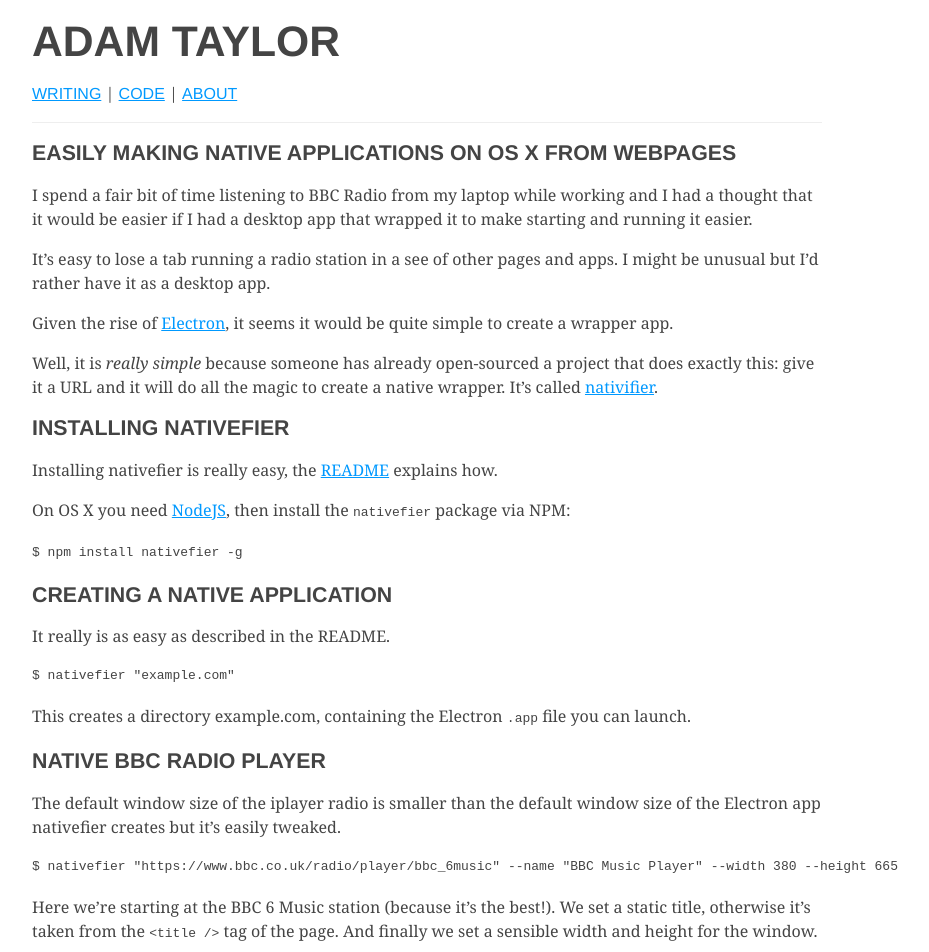
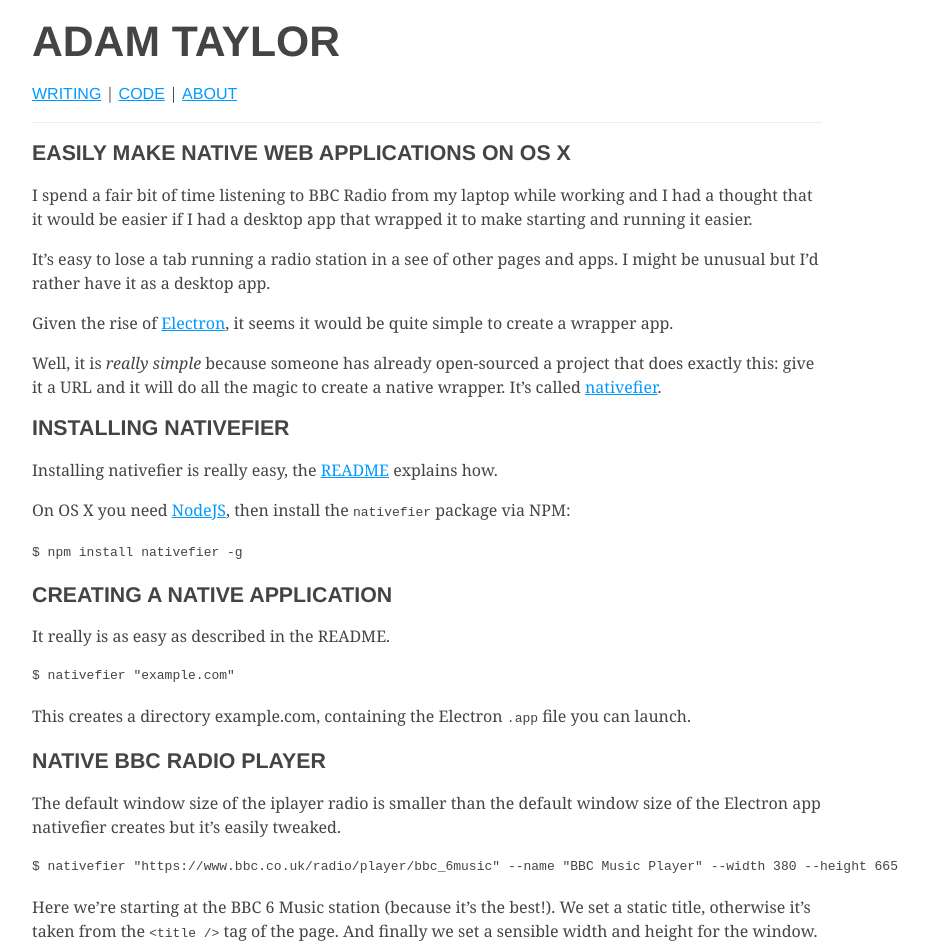
Before and after one commit to adamtaylor/adamtaylor.github.io, a Jekyll site: the page built from _posts/2018-07-18-native-web-applications-os-x.md, in a window 1280 px wide. Shown: the top 952 px of the page, without its empty margins (213-1142 px from the left). Built offline with Jekyll 4.4.1, drawn with Linux system fonts in a browser that asks for light colours.

Commit message:
Title tweak and fix (?) image link

```diff
--- a/_posts/2018-07-18-native-web-applications-os-x.md
+++ b/_posts/2018-07-18-native-web-applications-os-x.md
@@ -1,6 +1,6 @@
 ---
 layout: post
-title: Easily making native applications on OS X from webpages
+title: Easily make native web applications on OS X
 ---
 
 I spend a fair bit of time listening to BBC Radio from my laptop while working
@@ -15,7 +15,7 @@
 
 Well, it is _really simple_ because someone has already open-sourced a project
 that does exactly this: give it a URL and it will do all the magic to create a
-native wrapper. It's called [nativifier](https://github.com/jiahaog/nativefier).
+native wrapper. It's called [nativefier](https://github.com/jiahaog/nativefier).
 
 Installing nativefier
 --------------------
@@ -63,4 +63,4 @@
 
 And launching `BBC Music Player.app` starts the radio app:
 
-<img src="../images/bbc-radio-player-native-ox-x.png" alt="Screenshot of native desktop OS X BBC radio electron wrapper app" />
+<img src="/images/bbc-radio-player-native-ox-x.png" alt="Screenshot of native desktop OS X BBC radio electron wrapper app" />
```
